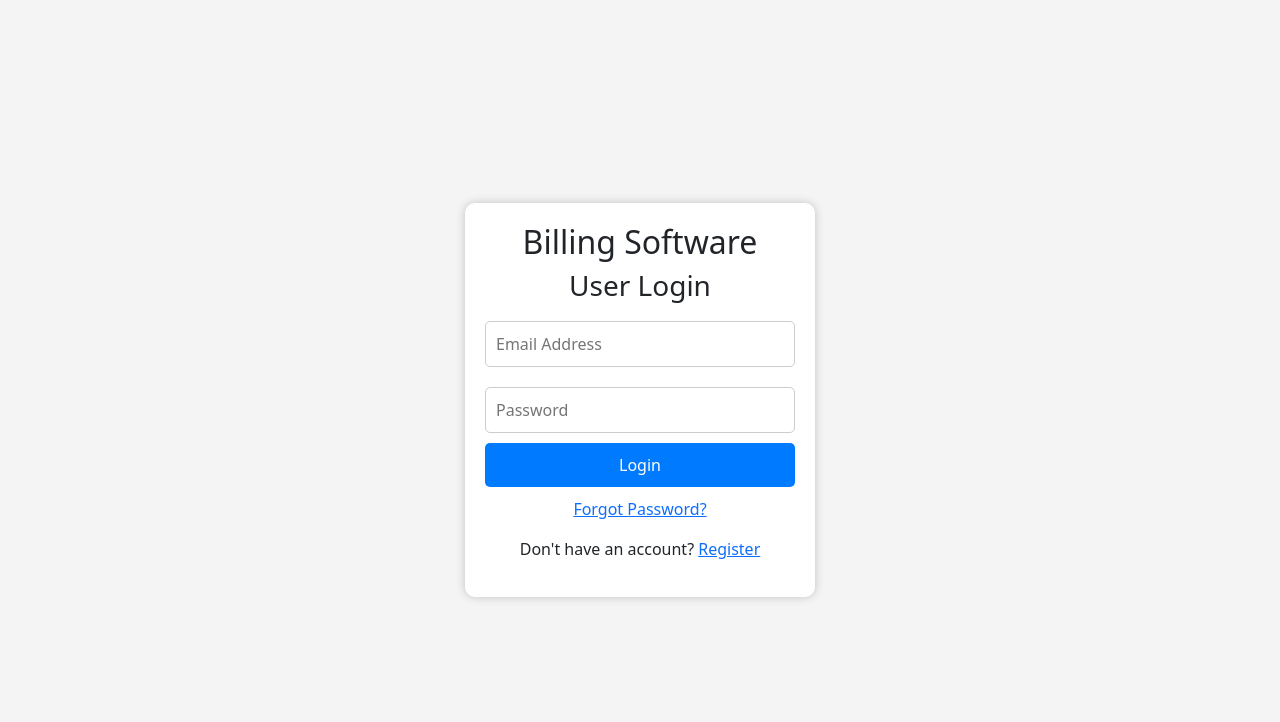
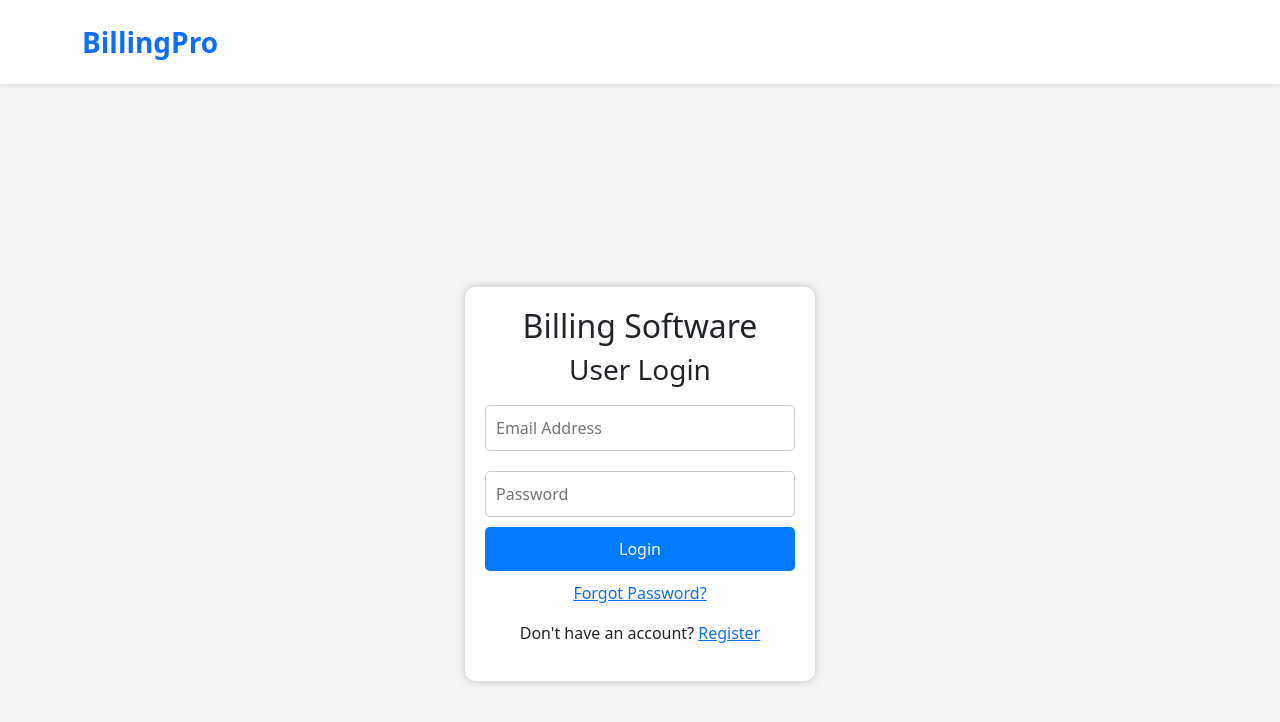
Before and after one commit to kavims2007-alt/Billing-System, a React (Vite) app: page /login in a window 1280 px wide. Shown: the top 722 px of the page. Built offline with nearby package versions, Linux system fonts and the light colour scheme.

Commit message:
home removed

```diff
--- a/src/ForgotPassword.tsx
+++ b/src/ForgotPassword.tsx
@@ -43,7 +43,17 @@ function ForgotPassword() {
   };
 
   return (
-    <div style={styles.container}>
+    <>
+      {/* Navbar */}
+      <nav className="navbar navbar-expand-lg navbar-light bg-white shadow-sm py-3">
+        <div className="container">
+          <Link to="/" className="navbar-brand fw-bold fs-3 text-primary">
+            BillingPro
+          </Link>
+        </div>
+      </nav>
+
+      <div style={styles.container}>
       <div style={styles.box}>
         <h2>Forgot Password</h2>
 
@@ -81,7 +91,8 @@ function ForgotPassword() {
           <Link to="/login">Back to Login</Link>
         </p>
       </div>
-    </div>
+      </div>
+    </>
   );
 }
 
--- a/src/Home.tsx
+++ b/src/Home.tsx
@@ -1,6 +1,8 @@
-import { Link } from "react-router-dom";
+import { Link, useLocation } from "react-router-dom";
 import billingImage from "./assets/billing.png";
 function Home() {
+  const location = useLocation();
+
   return (
     <>
       {/* Navbar */}
@@ -20,10 +22,6 @@ function Home() {
 
           <div className="collapse navbar-collapse" id="nav">
             <ul className="navbar-nav mx-auto">
-              <li className="nav-item">
-                <a className="nav-link" href="#">Home</a>
-              </li>
-
               <li className="nav-item">
                 <a className="nav-link" href="#">Features</a>
               </li>
--- a/src/Login.tsx
+++ b/src/Login.tsx
@@ -37,7 +37,17 @@ function Login() {
   };
 
   return (
-    <div style={styles.container}>
+    <>
+      {/* Navbar */}
+      <nav className="navbar navbar-expand-lg navbar-light bg-white shadow-sm py-3">
+        <div className="container">
+          <Link to="/" className="navbar-brand fw-bold fs-3 text-primary">
+            BillingPro
+          </Link>
+        </div>
+      </nav>
+
+      <div style={styles.container}>
       <div style={styles.box}>
         <h2>Billing Software</h2>
         <h3>User Login</h3>
@@ -72,7 +82,8 @@ function Login() {
           <Link to="/register">Register</Link>
         </p>
       </div>
-    </div>
+      </div>
+    </>
   );
 }
 
--- a/src/Register.tsx
+++ b/src/Register.tsx
@@ -65,7 +65,17 @@ function Register() {
   };
 
   return (
-    <div style={styles.container}>
+    <>
+      {/* Navbar */}
+      <nav className="navbar navbar-expand-lg navbar-light bg-white shadow-sm py-3">
+        <div className="container">
+          <Link to="/" className="navbar-brand fw-bold fs-3 text-primary">
+            BillingPro
+          </Link>
+        </div>
+      </nav>
+
+      <div style={styles.container}>
       <div style={styles.box}>
         <h2>Billing Software</h2>
         <h3>User Registration</h3>
@@ -119,7 +129,8 @@ function Register() {
           <Link to="/login">Login</Link>
         </p>
       </div>
-    </div>
+      </div>
+    </>
   );
 }
 
--- a/src/main.tsx
+++ b/src/main.tsx
@@ -4,6 +4,7 @@ import { BrowserRouter } from "react-router-dom";
 import App from "./App";
 
 import "bootstrap/dist/css/bootstrap.min.css";
+import "bootstrap/dist/js/bootstrap.bundle.min.js";
 import "@fortawesome/fontawesome-free/css/all.min.css";
 
 ReactDOM.createRoot(document.getElementById("root")!).render(
```
